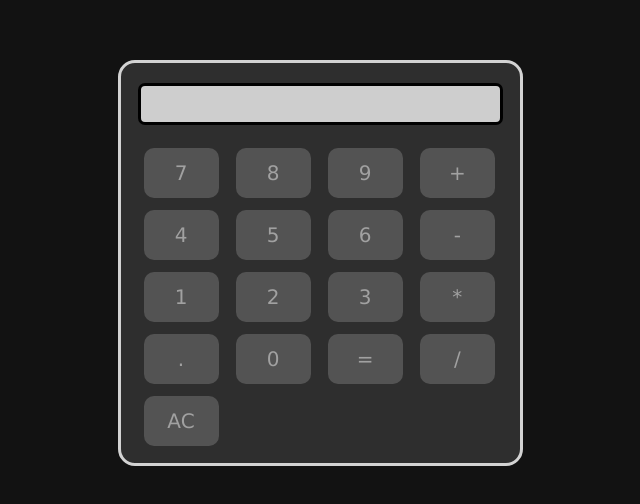
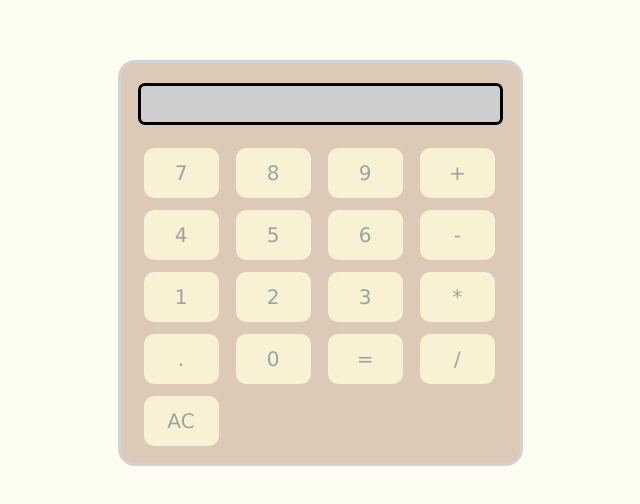
Before and after one commit to juannpg/practica-calculadora, a plain HTML site: page index.html in a window 1280 px wide. Shown: the part 140-644 px from the top of the page, without its empty margins (320-960 px from the left). Drawn offline with Linux system fonts and the light colour scheme.

Commit message:
añado el tema claro

```diff
--- a/css/estilos.css
+++ b/css/estilos.css
@@ -1,5 +1,5 @@
 body {
-  background-color: rgba(18,18,18,255);
+  background-color: rgb(253, 253, 242);
   display: flex;
   justify-content: center;
   align-items: center;
@@ -15,7 +15,7 @@ p {
 }
 
 #calculadora {
-  background-color: #2e2e2e;
+  background-color: #ddc9b8;
   border-style: solid;
   border-color: #d3d3d3;
   border-radius: 17px;
@@ -42,16 +42,7 @@ div#output {
   text-align: right;
 }
 
-/* div#botones {
-  border-style: solid;
-  border-color: rgb(119, 0, 255);
-
-} */
-
 div.botones1, .botones2, .botones3, .botones4 {
-  /* border-style: solid;
-  border-color: rgb(119, 0, 255);*/
-  /* display: grid; */
   height: fit-content;
   width: fit-content;
 
@@ -64,7 +55,7 @@ button {
   font-family: 'Lucida Sans', 'Lucida Sans Regular', 'Lucida Grande', 'Lucida Sans Unicode', Geneva, Verdana, sans-serif;
   font-size: 20px;
   border-radius: 10px;
-  background-color :#535353;
+  background-color :#f8f1d4;
   color: rgb(161, 161, 161);
   border: none;
   padding: 10px 20px;
```
